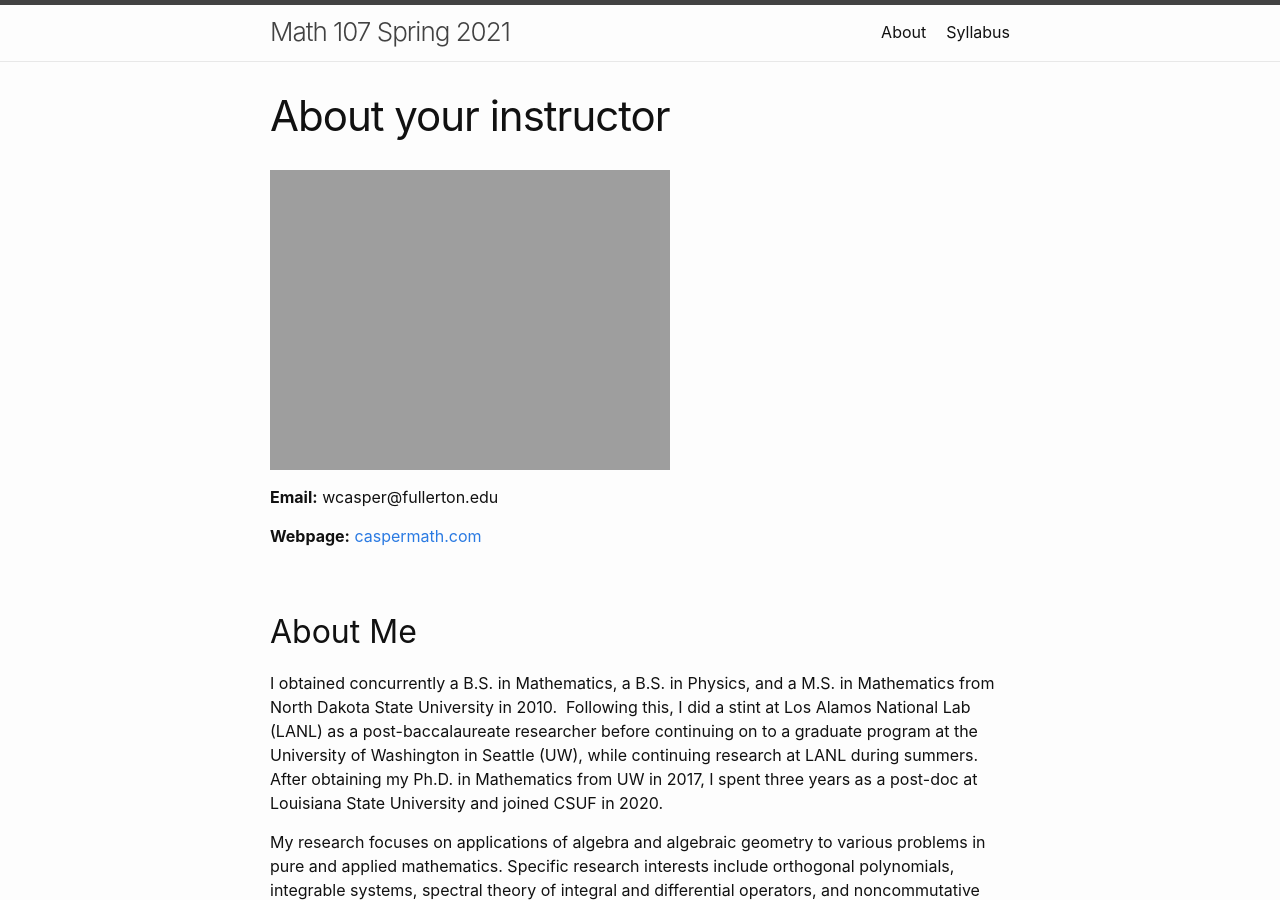
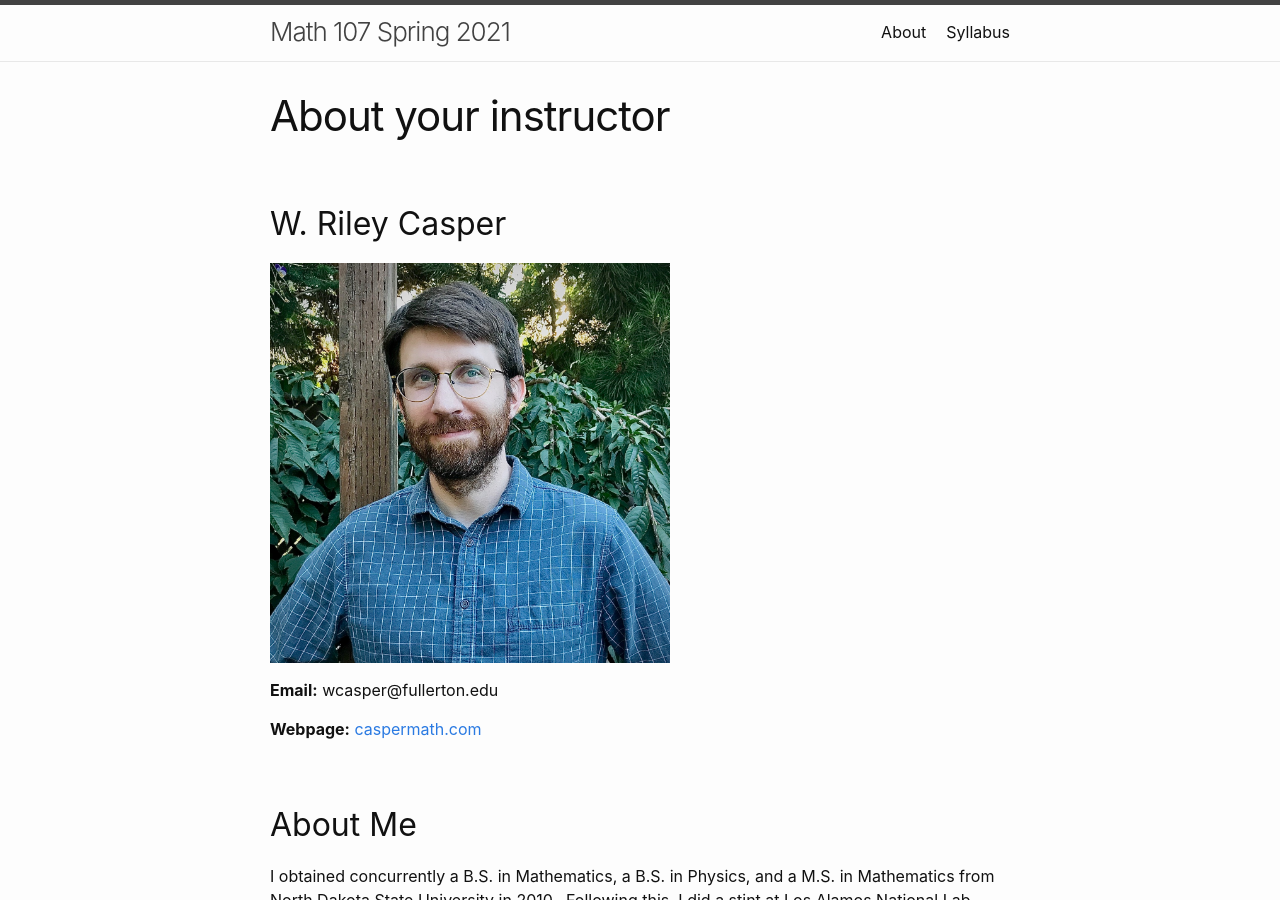
Before and after one commit to wcasper/math107spring2021, a Jekyll site: the page built from extras/about-instructor.md, in a window 1280 px wide and 900 px high. Built offline with Jekyll 4.4.1, drawn with Linux system fonts in a browser that asks for light colours.

Commit message:
rescaled image

```diff
--- a/extras/about-instructor.md
+++ b/extras/about-instructor.md
@@ -4,7 +4,9 @@ title: About your instructor
 permalink: /extras/about-instructor
 ---
 
-![image of instructor](img/casper.jpg =600x600 "W. Riley Casper")
+## W. Riley Casper
+<img src="img/casper.jpg" width="400" height="400" />
+
 
 **Email:** wcasper@fullerton.edu
 
```
